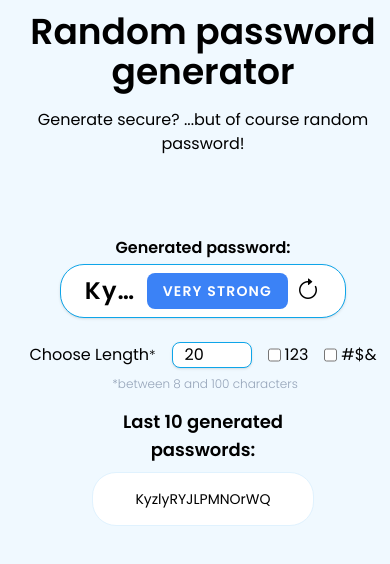
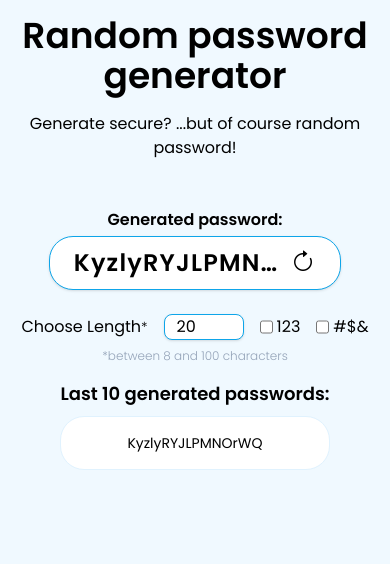
Before and after one commit to dkumza/password-generator-react, a React (Vite) app: page / in a window 390 px wide. Shown: the top 564 px of the page. Built offline with nearby package versions, Linux system fonts and the light colour scheme.

Commit message:
mobile styling

```diff
--- a/index.html
+++ b/index.html
@@ -7,13 +7,15 @@
    </head>
    <body class="bg-sky-50">
       <div
-         class="main-container sm:mx-auto w-full sm:max-w-3xl sm:m-16 m-2 sm:p-6 p-1 text-center"
+         class="main-container sm:mx-auto w-full sm:max-w-3xl sm:p-12 py-4 text-center"
       >
-         <div class="head flex flex-col items-center mb-20">
+         <div class="head flex flex-col items-center mb-12">
             <h1 class="text-4xl font-semibold mb-4">
                Random password generator
             </h1>
-            <p class="">Generate secure? ...but of course random password!</p>
+            <p class="break-normal">
+               Generate secure? ...but of course random password!
+            </p>
          </div>
          <p class="mt-8 font-semibold sm:ml-24 sm:text-left ml-0 text-center">
             Generated password:
--- a/src/App.jsx
+++ b/src/App.jsx
@@ -52,7 +52,7 @@ function App() {
             handleNumberBox={handleNumberBox}
             handleSymbolBox={handleSymbolBox}
          />
-         <p className="font-light pl-1 text-xs text-center text-slate-400 w-full ">
+         <p className="font-light text-xs text-center text-slate-400 w-full ">
             *between 8 and 100 characters
          </p>
          <History allPasswords={allPasswords} />
--- a/src/components/History.jsx
+++ b/src/components/History.jsx
@@ -18,7 +18,7 @@ export const History = ({ allPasswords }) => {
    }, [allPasswords]);
 
    return (
-      <div className="w-3/4 px-8 mt-4 ">
+      <div className=" md:w-3/4 md:px-8 mt-4 ">
          <h1 className="text-lg font-semibold mb-2">
             Last 10 generated passwords:
          </h1>
--- a/src/components/Output.jsx
+++ b/src/components/Output.jsx
@@ -93,7 +93,7 @@ export default function Output({
                   // returns security level to DOM
                   className={[
                      strong.color,
-                     "mr-2 px-4 py-2 rounded-lg text-sm text-white",
+                     "mr-2 px-4 py-2 rounded-lg text-sm hidden md:block text-white",
                   ].join(" ")}
                >
                   {strong.id}
```
